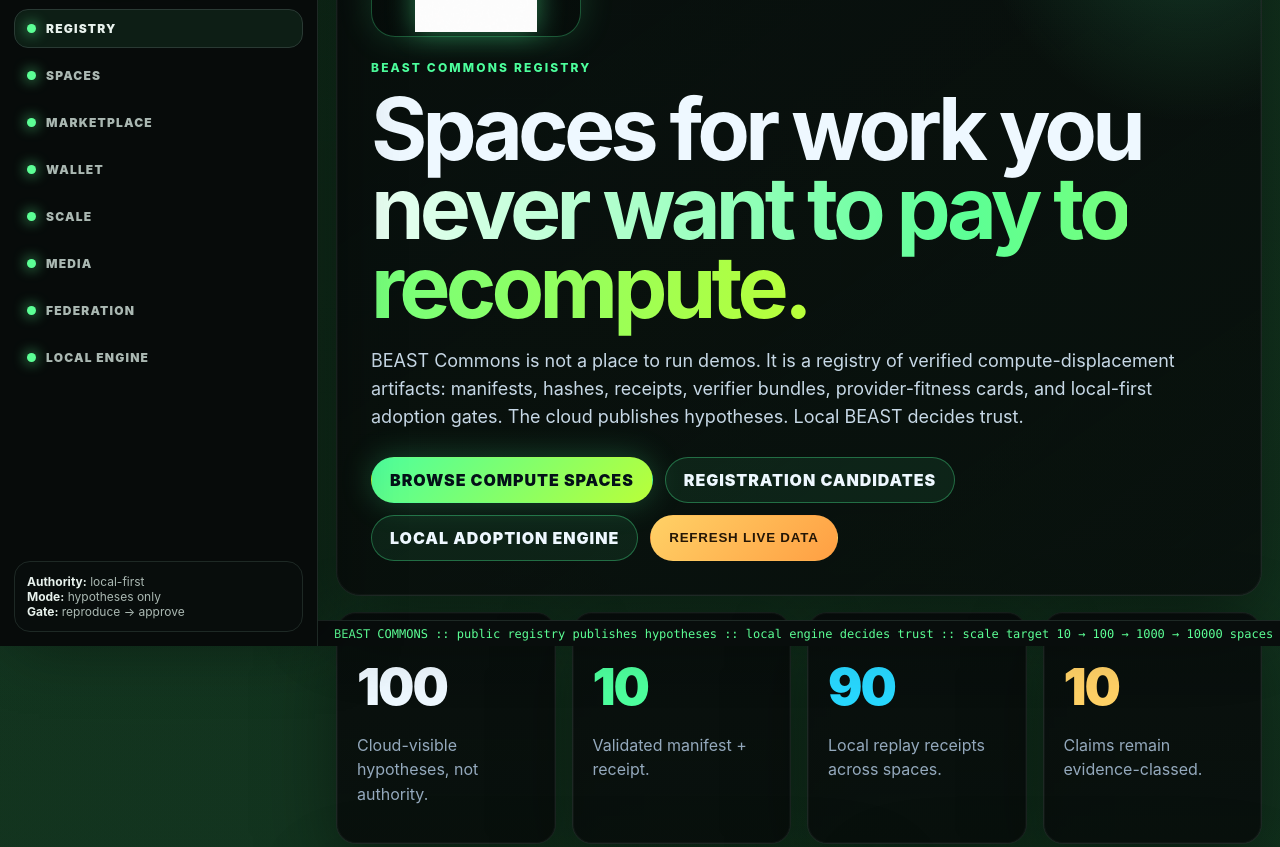
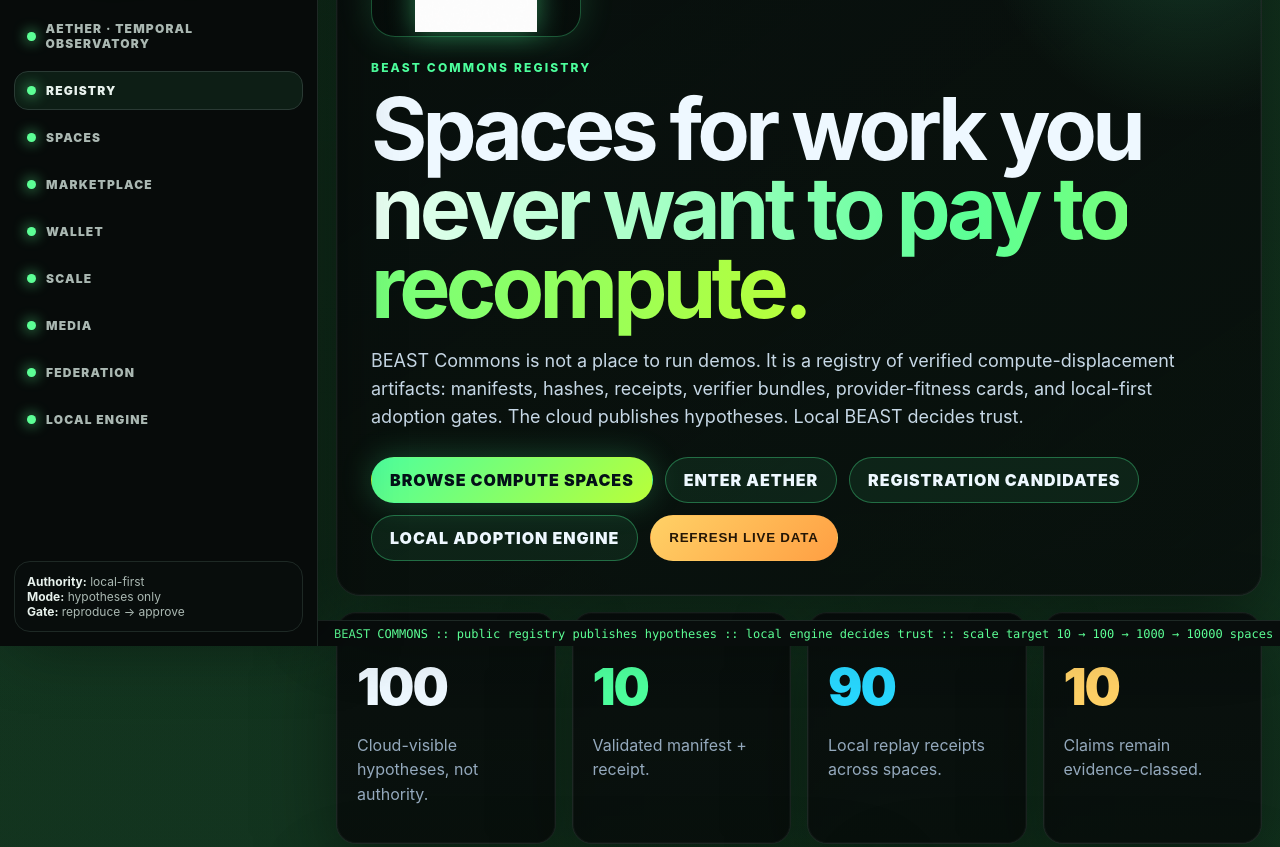
Before and after one commit to Byron2306/EdgeK-BEAST-page, a plain HTML site: page app/frontend/commons.html in a window 1280 px wide. Shown: the part 154-1001 px from the top of the page. Drawn offline with Linux system fonts and the light colour scheme; no server answers; files whose address does not match are found by name.

Commit message:
Link AETHER observatory from existing Commons navigation

```diff
--- a/app/frontend/commons.html
+++ b/app/frontend/commons.html
@@ -29,6 +29,7 @@
       <div class="rail-top"><div class="rail-title">Commons</div><div class="rail-sub">TUI Web Surface</div></div>
     <div class="mascot-card"><img src="/beast-assets/idle/frame_00.png" alt="BEAST mascot"><div class="rail-sub">local guardian online</div></div>
     <nav class="rail-nav">
+      <a href="./beast-assets/aether/index.html"><span class="rail-dot"></span>AETHER · Temporal Observatory</a>
       <a class="active" href="#"><span class="rail-dot"></span>Registry</a>
       <a href="#spaces"><span class="rail-dot"></span>Spaces</a>
       <a href="#marketplacePanel"><span class="rail-dot"></span>Marketplace</a>
@@ -54,6 +55,7 @@
       <p class="lede">BEAST Commons is not a place to run demos. It is a registry of verified compute-displacement artifacts: manifests, hashes, receipts, verifier bundles, provider-fitness cards, and local-first adoption gates. The cloud publishes hypotheses. Local BEAST decides trust.</p>
       <div class="hero-actions">
         <a class="button primary" href="#spaces">Browse Compute Spaces</a>
+        <a class="button" href="./beast-assets/aether/index.html">Enter AETHER</a>
         <a class="button" href="#registration">Registration Candidates</a>
         <a class="button" href="#localEnginePanel">Local Adoption Engine</a>
         <button class="button warn" id="refresh">Refresh Live Data</button>
```
